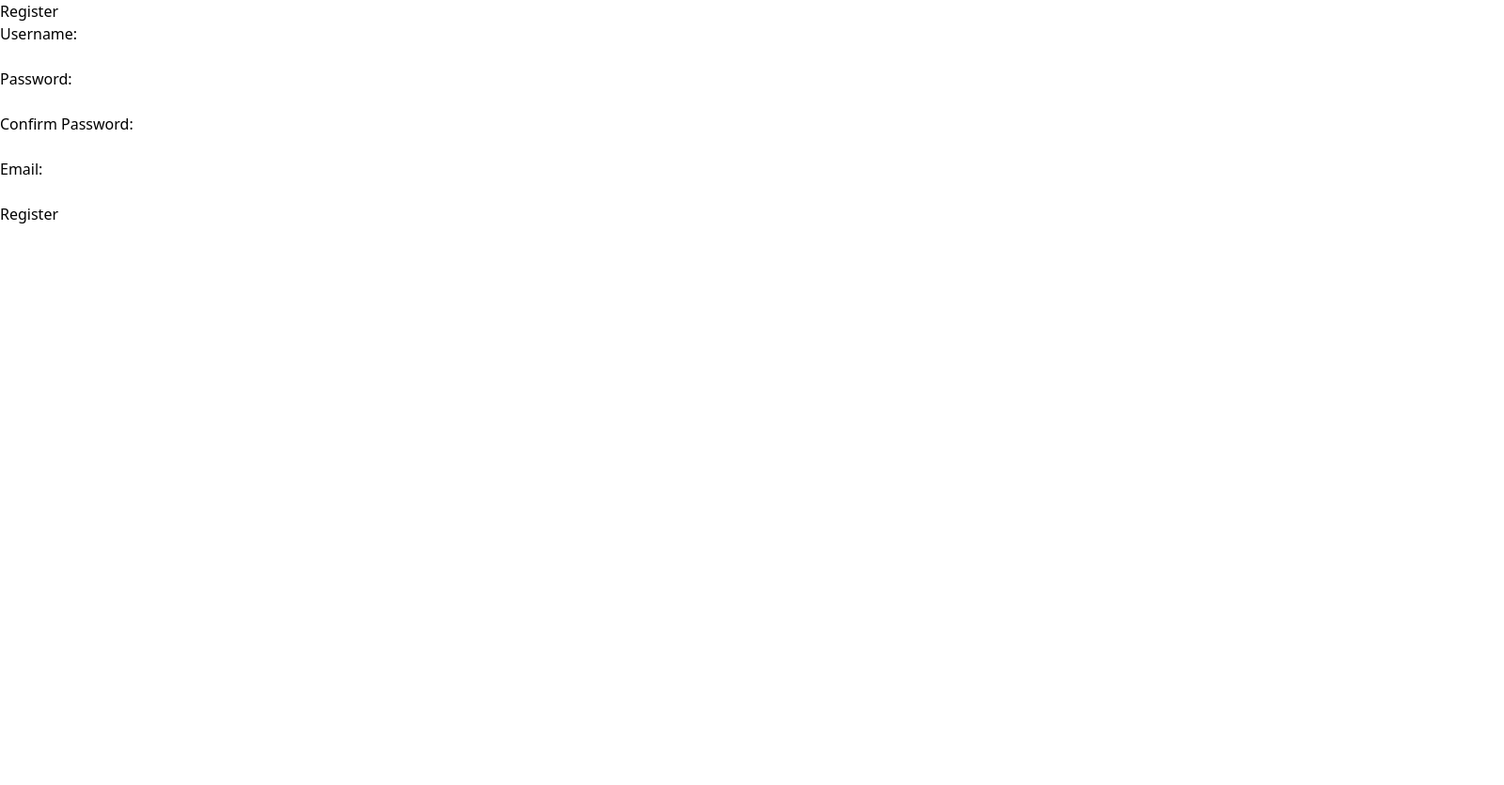
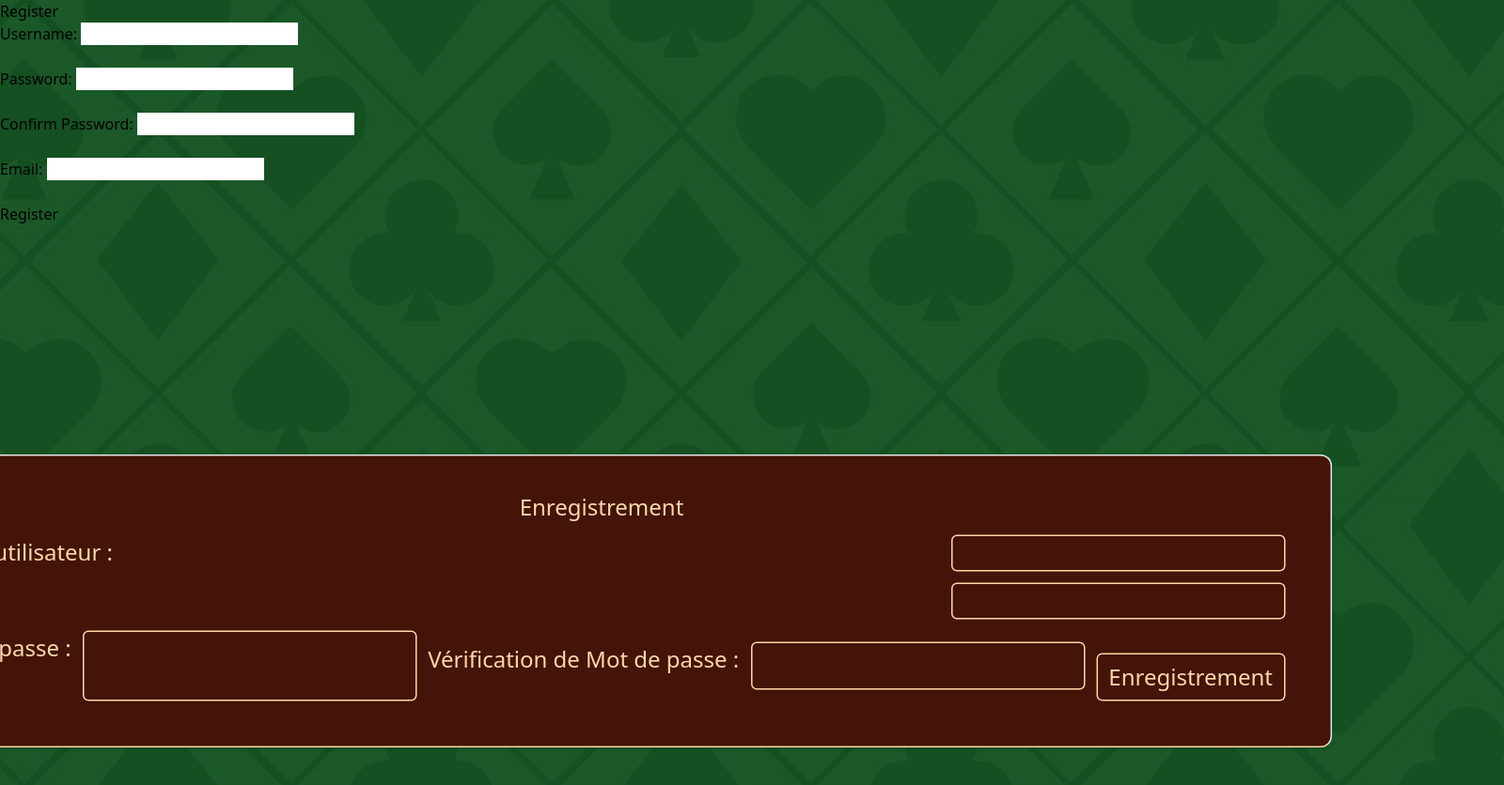
Before and after one commit to lorensviguie/STOUK-GAME, a website: page app/templates/register.html in a window 1280 px wide. Shown: the whole page at 94% size, 1600 px wide, since content can reach past the window. Before the commit the page ends 800 px from the top, so only its background shows below. Drawn offline with Linux system fonts and the light colour scheme; files whose address does not match are found by name.

Commit message:
Remove unused log entries and update registration page

```diff
--- a/app/templates/register.html
+++ b/app/templates/register.html
@@ -24,3 +24,43 @@
     </form>
 </body>
 </html>
+
+
+<!DOCTYPE html>
+<html>
+<head>
+    <link href="/static/styles/output.css" rel="stylesheet">
+    <title>Register Page</title>
+</head>
+<style>
+    body {
+        background-image: url("./static/images/tapis.jpg");
+        background-size: cover;
+    }
+</style>
+<body class="overflow-hidden">
+    <div class="flex justify-center items-center h-screen scale-150">
+        <div class="block max-w p-6 bg-orange-950 border border-b-orange-200 rounded-lg shadow dark:bg-orange-950">
+            <h2 class="text-center text-orange-200">Enregistrement</h2>
+            <form action="/login" method="post">
+                <div class="m-2 flex justify-end">
+                    <label for="username" class="text-orange-200 flex-1">Nom d'utilisateur :</label>
+                    <input type="text" id="username" name="username" required class="text-orange-200 bg-orange-950 border border-orange-200 rounded ml-2 focus:outline-none focus:ring-1 focus:ring-orange-200 pl-1">
+                </div>
+                <div class="m-2 flex justify-end">
+                    <label for="email" class="text-orange-200 flex-1">Email :</label>
+                    <input type="password" id="password" name="password" required class="text-orange-200 bg-orange-950 border border-orange-200 rounded ml-2 focus:outline-none focus:ring-1 focus:ring-orange-200 pl-1">
+                </div>
+                <div class="m-2 flex justify-end">
+                    <label for="password" class="text-orange-200 flex-1">Mot de passe :</label>
+                    <input type="password" id="password" name="password" required class="text-orange-200 bg-orange-950 border border-orange-200 rounded ml-2 focus:outline-none focus:ring-1 focus:ring-orange-200 pl-1">
+                <div class="m-2 flex justify-end">
+                    <label for="password" class="text-orange-200 flex-1">Vérification de Mot de passe :</label>
+                    <input type="password" id="password" name="confirmpassword" class="text-orange-200 bg-orange-950 border border-orange-200 rounded ml-2 focus:outline-none focus:ring-1 focus:ring-orange-200 pl-1">
+                </div>
+                <div class="mt-4 flex justify-end">
+                    <input type="submit" value="Enregistrement" class="bg-orange-950 text-orange-200 border border-orange-200 rounded p-1 pl-2 pr-2 hover:bg-red-800"></input>
+                </div>
+            </form>
+        </div>
+    </div>
```
Also changed, not shown: 1 other file.
